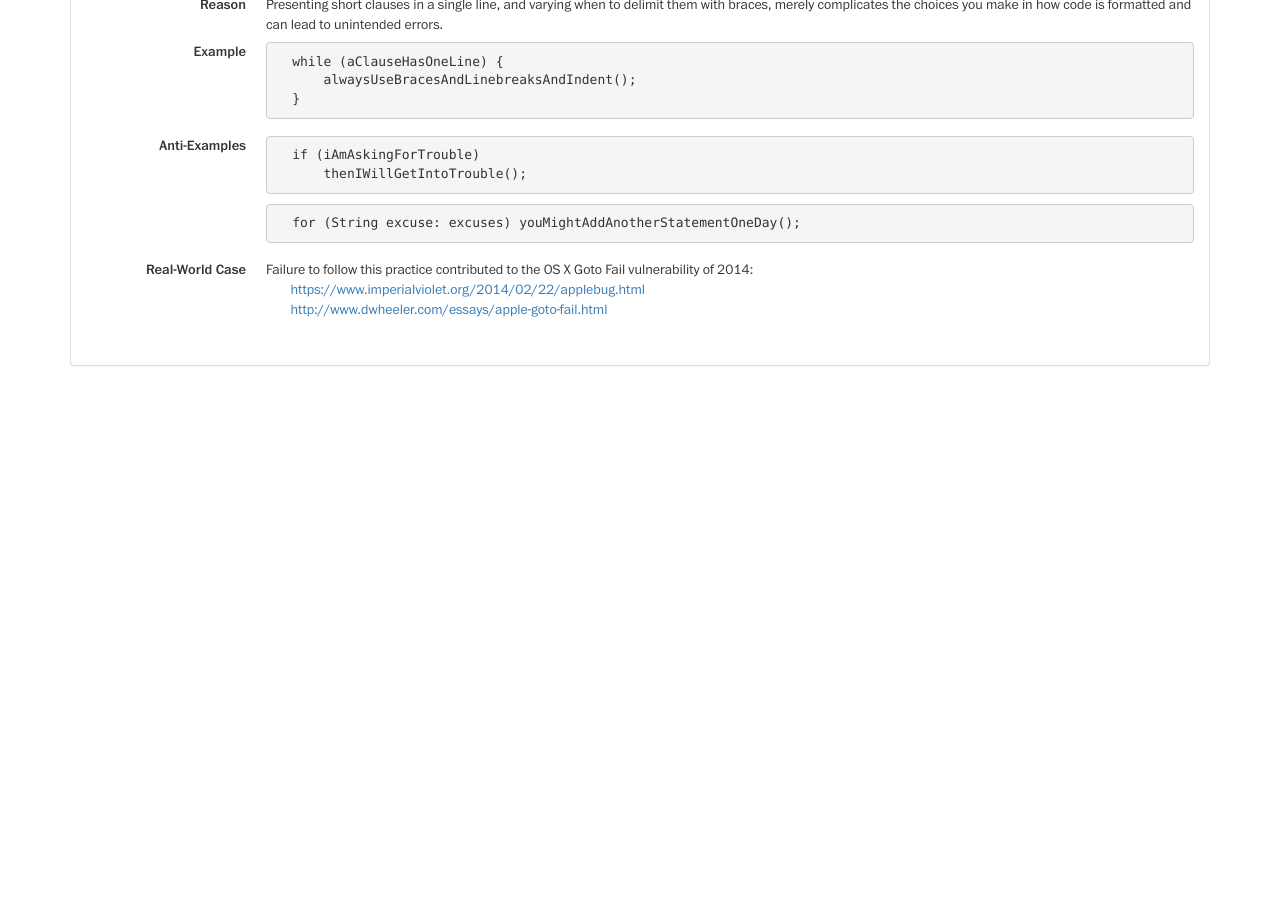
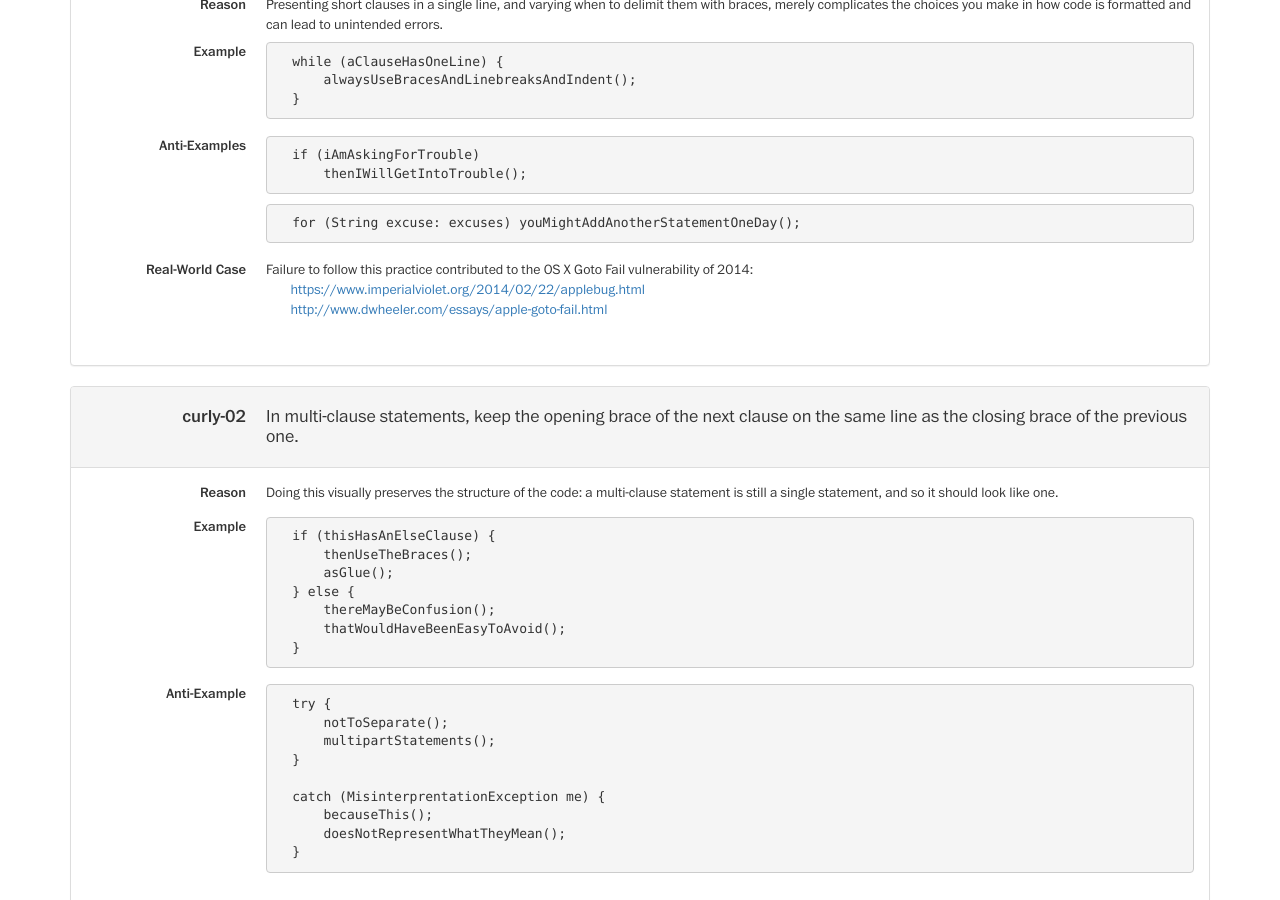
Before and after one commit to lmucs/hacking-guidelines, a Jekyll site: the page built from curly/index.html, in a window 1280 px wide and 900 px high, scrolled down 1232 px. Built offline with Jekyll 4.4.1, drawn with Linux system fonts in a browser that asks for light colours; before the commit the page ends 1618 px from its top, so only the background shows below that.

Commit message:
One more guideline before calling it a night.

```diff
--- a/curly/index.html
+++ b/curly/index.html
@@ -137,3 +137,48 @@ layout: default
     </dl>
   </div>
 </div>
+
+<div class="panel panel-default">
+  <div class="panel-heading">
+    <dl class="dl-horizontal">
+      <dt><h4>curly-02</h4></dt>
+      <dd><h4>In multi-clause statements, keep the opening brace of the next clause on the same line as the
+          closing brace of the previous one.</h4></dd>
+    </dl>
+  </div>
+  <div class="panel-body">
+    <dl class="dl-horizontal">
+      <dt>Reason</dt>
+      <dd>
+        Doing this visually preserves the structure of the code: a multi-clause statement is still a single
+        statement, and so it should look like one.
+      </dd>
+
+      <dt>Example</dt>
+      <dd>
+        <pre>
+  if (thisHasAnElseClause) {
+      thenUseTheBraces();
+      asGlue();
+  } else {
+      thereMayBeConfusion();
+      thatWouldHaveBeenEasyToAvoid();
+  }</pre>
+      </dd>
+
+      <dt>Anti-Example</dt>
+      <dd>
+        <pre>
+  try {
+      notToSeparate();
+      multipartStatements();
+  }
+
+  catch (MisinterprentationException me) {
+      becauseThis();
+      doesNotRepresentWhatTheyMean();
+  }</pre>
+      </dd>
+    </dl>
+  </div>
+</div>
```
